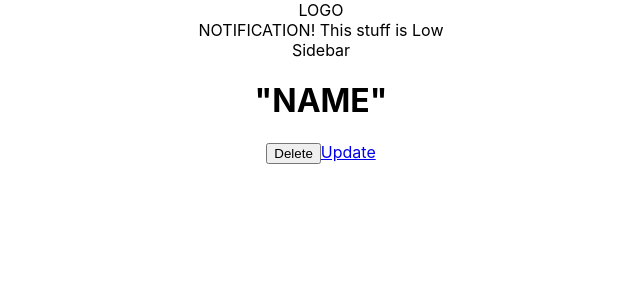
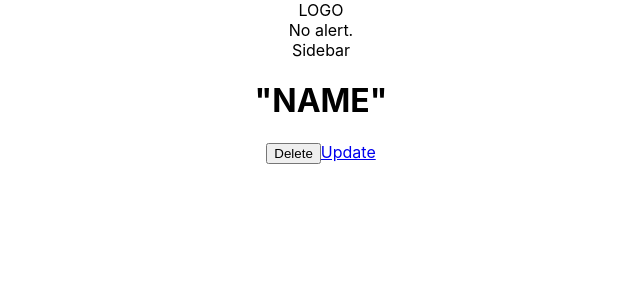
Before and after one commit to laura-daugherty/Frontend, a React (Create React App) app in the folder ill-serve-soup/: page /itemList in a window 1280 px wide. Shown: the top 300 px of the page, without its empty margins (319-959 px from the left). Built offline with nearby package versions, Linux system fonts and the light colour scheme.

Commit message:
WIP: added notiications component

```diff
--- a/ill-serve-soup/src/components/ItemList.js
+++ b/ill-serve-soup/src/components/ItemList.js
@@ -3,6 +3,7 @@ import { connect } from "react-redux";
 
 //Needed Component Imports
 import Item from "./Item"
+import Notifications from './Notifications';
 
 // Needed Action Imports
 import { fetchItems } from "../actions";
@@ -19,7 +20,7 @@ class ItemList extends React.Component {
         {/* Conditional Rendering - if @ certain path, display element */}
       <div className="notification-banner">
         {/* Display <Notification> element here */}
-        NOTIFICATION! This stuff is Low
+        <Notifications items={this.props.items}/>
       </div>
 
       <div className="sidebar">
--- a/ill-serve-soup/src/components/Notifications.js
+++ b/ill-serve-soup/src/components/Notifications.js
@@ -0,0 +1,49 @@
+import React from "react";
+
+class Notifications extends React.Component {
+  constructor() {
+    super();
+    this.state = {
+      notifications: []
+    };
+  }
+
+  componentDidMount() {
+    this.getNotifications();
+  }
+
+  componentDidUpdate(prevProps) {
+    if (this.props.items !== prevProps.items) {
+      this.getNotifications();
+    }
+  }
+
+  getNotifications = () => {
+    let alerts = [];
+    this.props.items.forEach(item => {
+      if (item.quantity === 0) {
+        alerts.push(`${item.name} is out of stock!`);
+      } else if (item.quantity < item.threshold) {
+        alerts.push(`${item.name} is running low.`);
+      }
+    });
+    if (alerts.length === 0) {
+      alerts.push('No alert.');
+    }
+    this.setState({
+      notifications: alerts
+    });
+  };
+
+  render() {
+    return (
+      <div className='notifications-container'>
+        {this.state.notifications.map((item, index) => (
+          <div className='notifications' key={index}>{item}</div>
+        ))}
+      </div>
+    );
+  }
+}
+
+export default Notifications;
```
